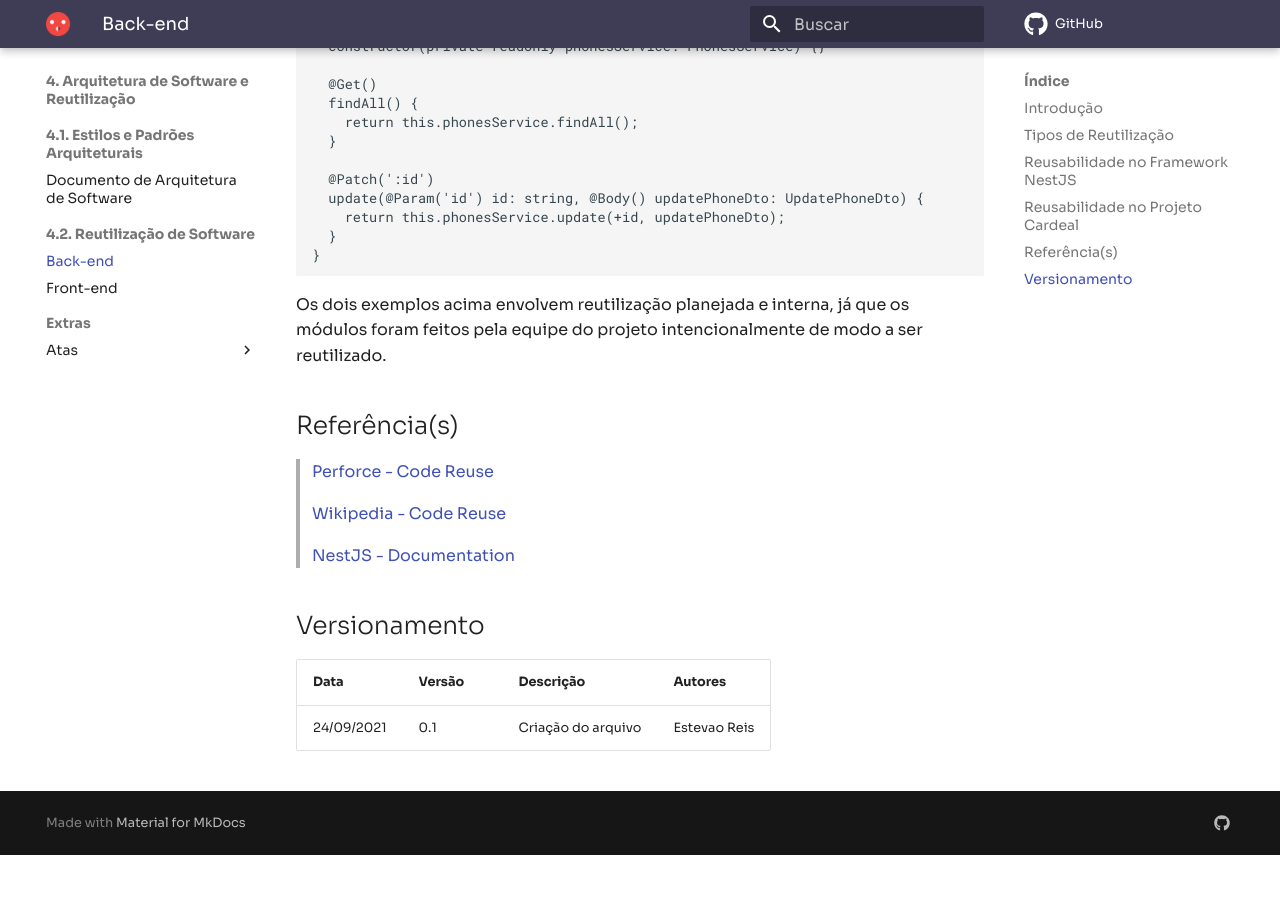
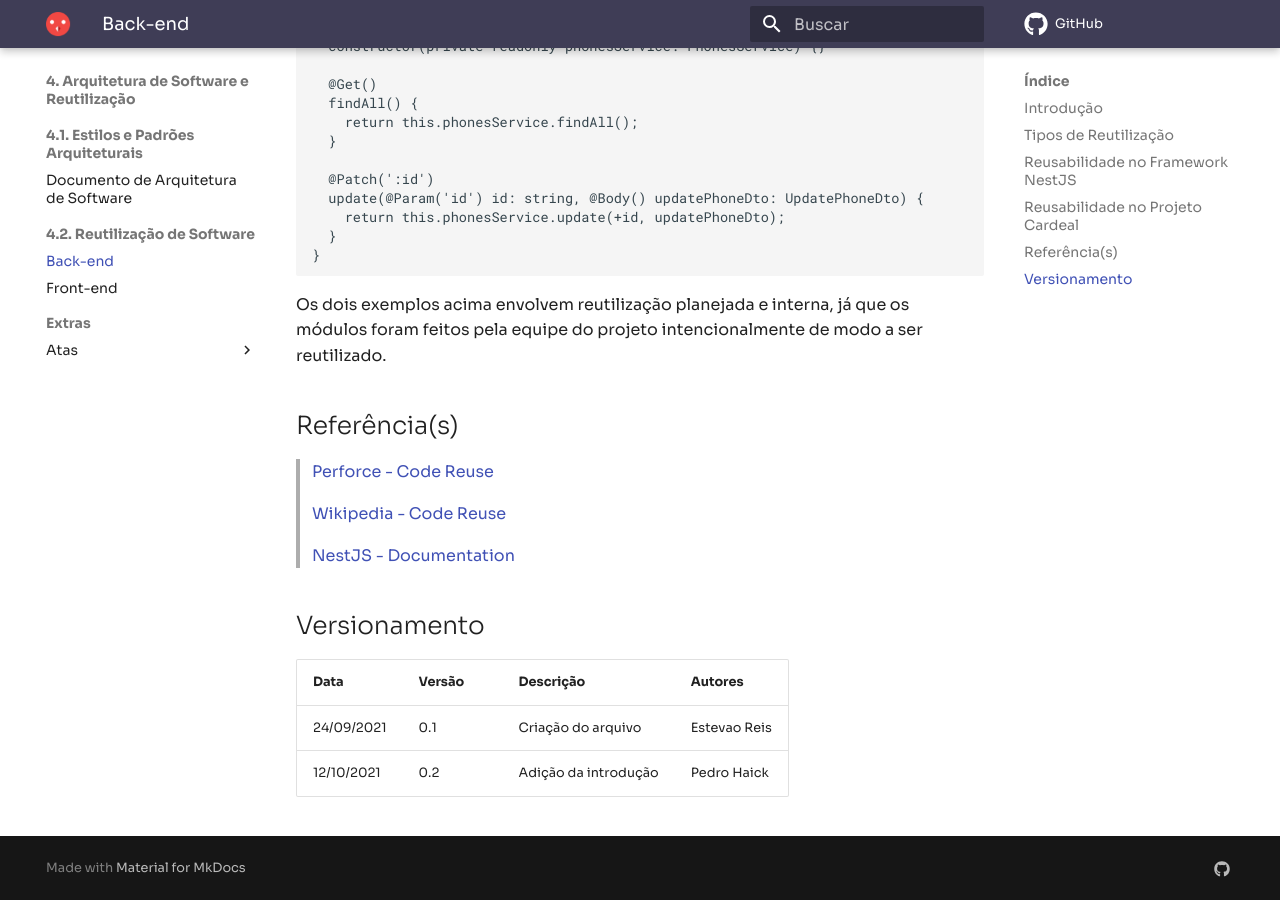
Before and after one commit to UnBArqDsw2021-1/2021.1_G04_Cardeal, an MkDocs documentation site: the page built from docs/arquitetura/back-end.md, in a window 1280 px wide and 900 px high, scrolled down 2493 px. Built offline with MkDocs 1.6.1 and Material for MkDocs 9.7.7, drawn with Linux system fonts in a browser that asks for light colours; comment, search, counter and statistics services are not loaded; before the commit the page ends 3348 px from its top, so only the background shows below that.

```diff
--- a/docs/arquitetura/back-end.md
+++ b/docs/arquitetura/back-end.md
@@ -90,6 +90,7 @@ Os dois exemplos acima envolvem reutilização planejada e interna, já que os m
 > [NestJS - Documentation](https://docs.nestjs.com/fundamentals/platform-agnosticism)
 
 ## Versionamento
-| Data       | Versão | Descrição          | Autores       |
-| ---------- | ------ | ------------------ | ------------- |
-| 24/09/2021 | 0.1    | Criação do arquivo | Estevao Reis  |
+| Data       | Versão | Descrição            | Autores       |
+| ---------- | ------ | -------------------- | ------------- |
+| 24/09/2021 | 0.1    | Criação do arquivo   | Estevao Reis  |
+| 12/10/2021 | 0.2    | Adição da introdução | Pedro Haick   |
```
